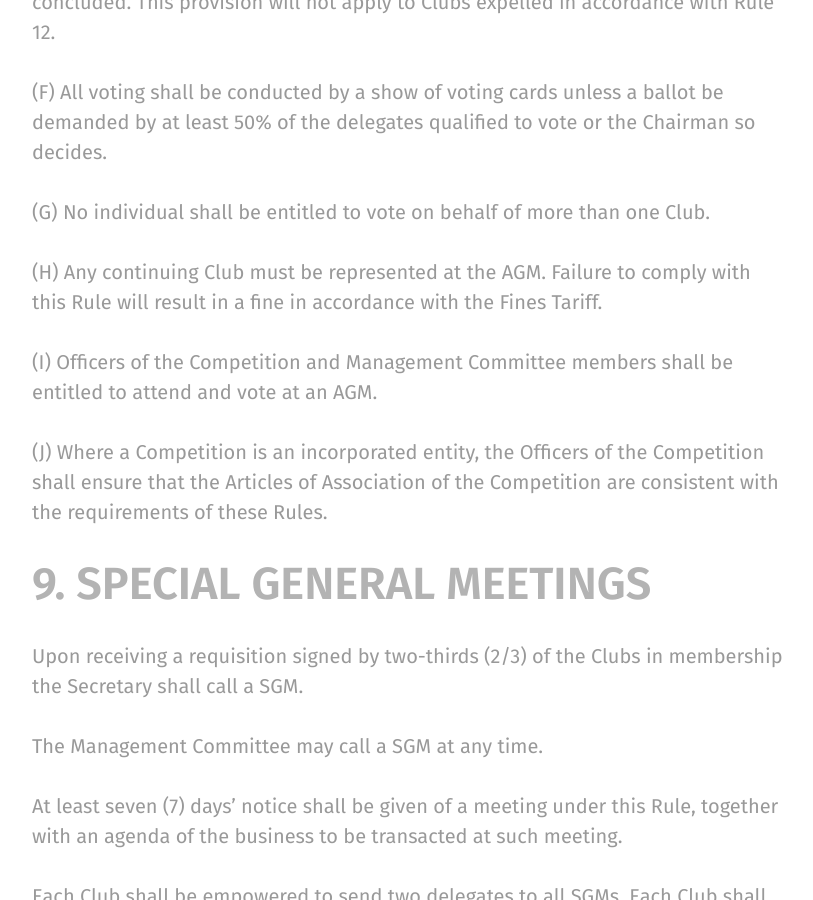
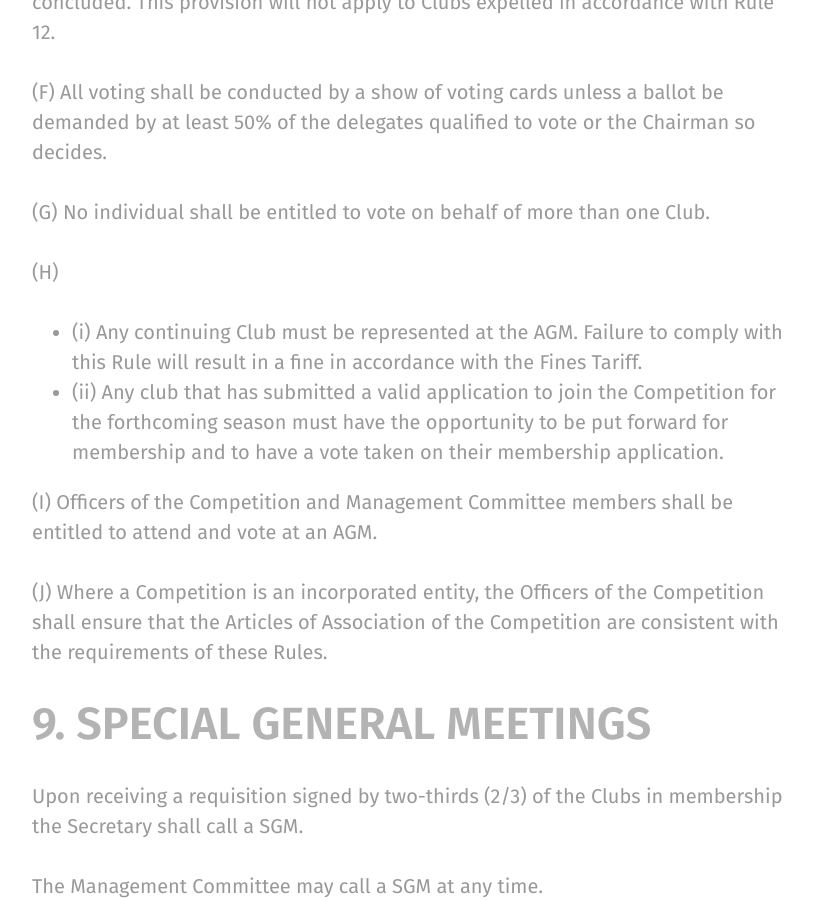
Before and after one commit to rotherleague/Rother, a Jekyll site: the page built from rules.md, in a window 1280 px wide and 900 px high, scrolled down 17162 px. Shown: the whole window, without its empty margins (48-861 px from the left). Built offline with Jekyll 4.4.1, drawn with Linux system fonts in a browser that asks for light colours; nearby versions of some CDN libraries.

Commit message:
Update 08.md

```diff
--- a/_includes/rules/08.md
+++ b/_includes/rules/08.md
@@ -24,7 +24,9 @@
 
 (G)	No individual shall be entitled to vote on behalf of more than one Club.
 
-(H)	Any continuing Club must be represented at the AGM. Failure to comply with this Rule will result in a fine in accordance with the Fines Tariff.
+(H)
+- (i) Any continuing Club must be represented at the AGM. Failure to comply with this Rule will result in a fine in accordance with the Fines Tariff.
+- (ii) Any club that has submitted a valid application to join the Competition for the forthcoming season must have the opportunity to be put forward for membership and to have a vote taken on their membership application.
 
 (I)	Officers of the Competition and Management Committee members shall be entitled to attend and vote at an AGM.
 
```
